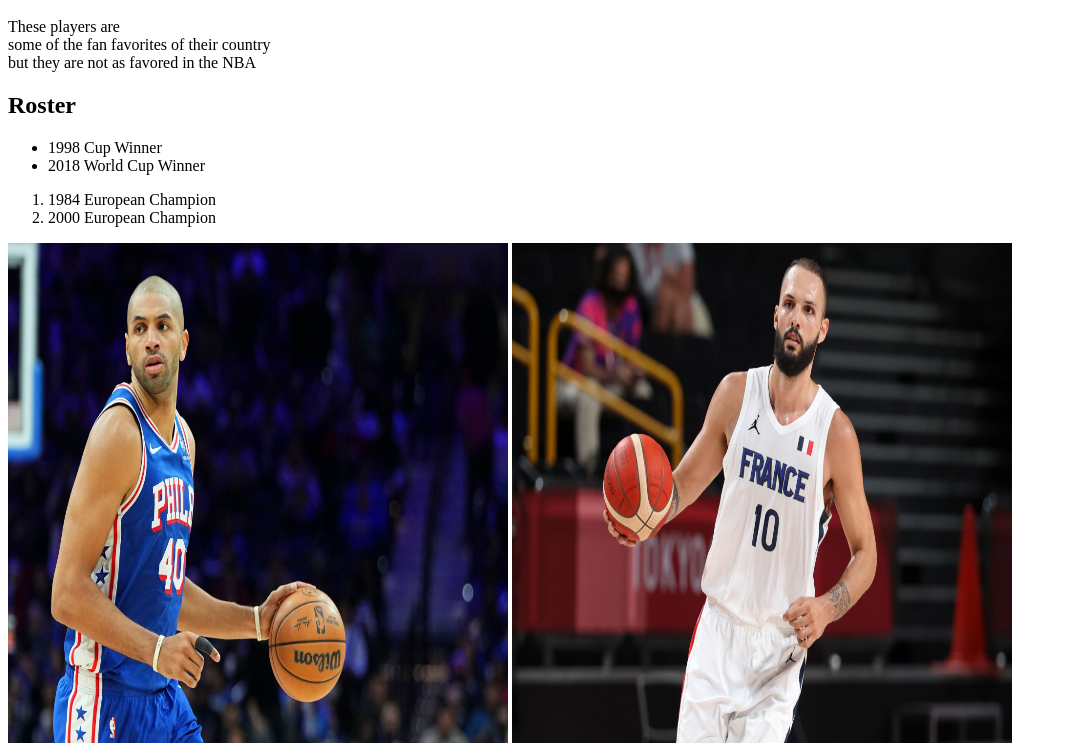
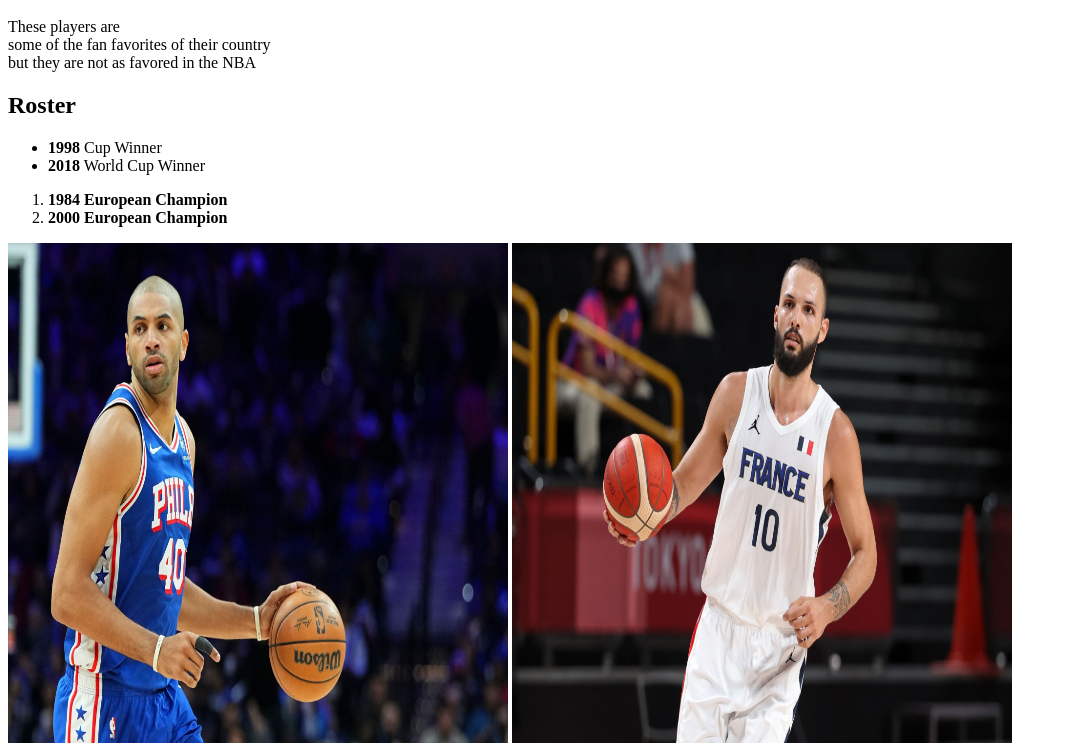
Before and after one commit to flashmobster/faround, a plain HTML site: page index.html in a window 1280 px wide. Shown: the part 48-792 px from the top of the page, without its empty margins (0-1067 px from the left). Drawn offline with Linux system fonts and the light colour scheme.

Commit message:
Update index.html

```diff
--- a/index.html
+++ b/index.html
@@ -1,13 +1,13 @@
 <h1>French Team Favorites</h1>
 <p>These players are <br> some of the fan favorites of their country <br> but they are not as favored in the NBA</p>
-<h2><bold>Roster</bold></h2>
+<h2><strong>Roster</strong></h2>
 <ul>
-    <li><bold>1998</bold> Cup Winner</li>
-    <li><bold>2018</bold> World Cup Winner</li>
+    <li><strong>1998</strong> Cup Winner</li>
+    <li><strong>2018</strong> World Cup Winner</li>
 </ul>
 <ol>
-<li><bold>1984 European Champion</bold></li>
-<li><bold>2000 European Champion</bold></li>
+<li><strong>1984 European Champion</strong></li>
+<li><strong>2000 European Champion</strong></li>
 </ol>
 <img src="./images/batum.jpg" alt="Batum" height="500" width="500">
 <img src="./images/fournier.jpg" alt="Fournier" height="500" width="500">
```
